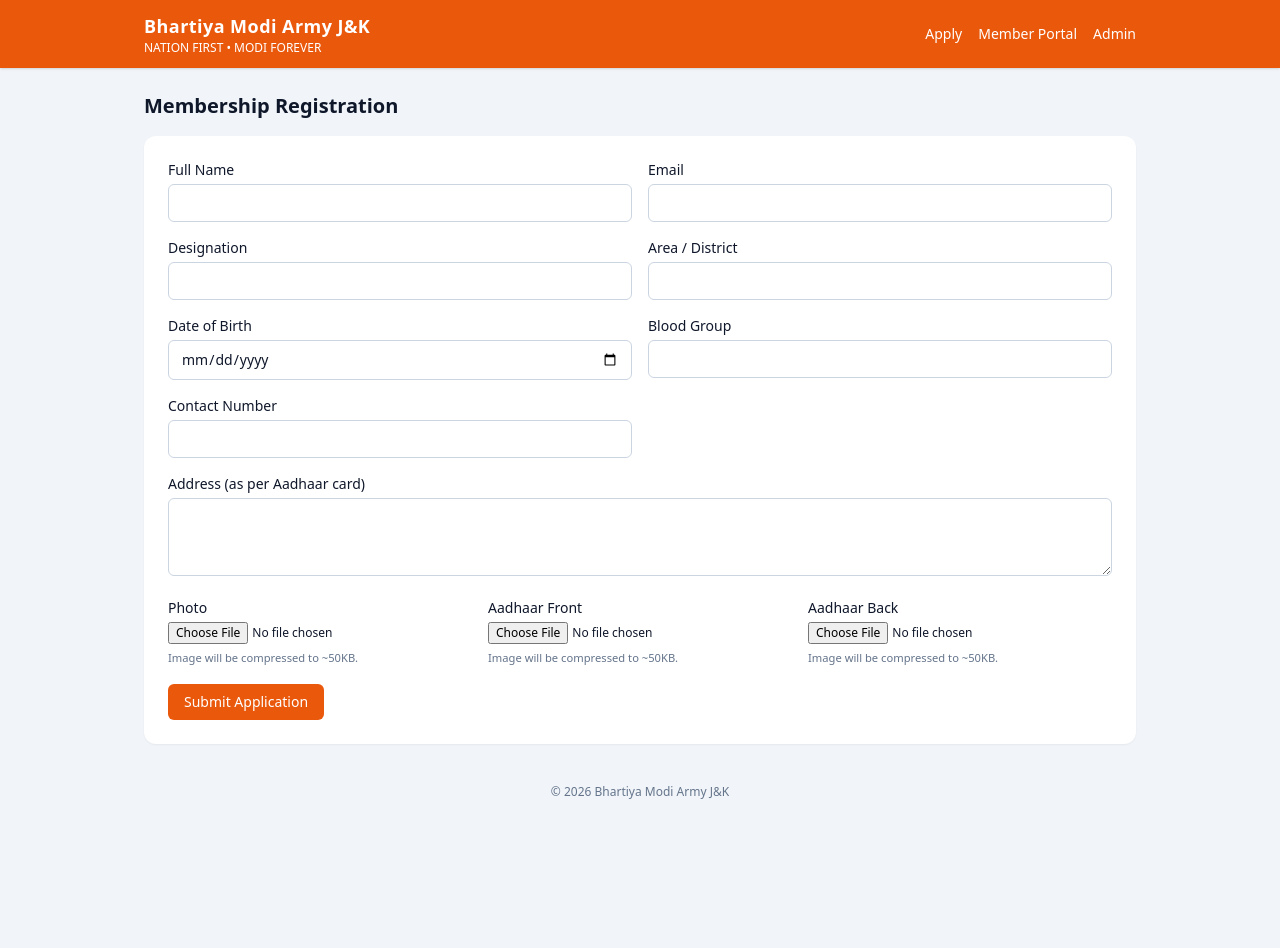
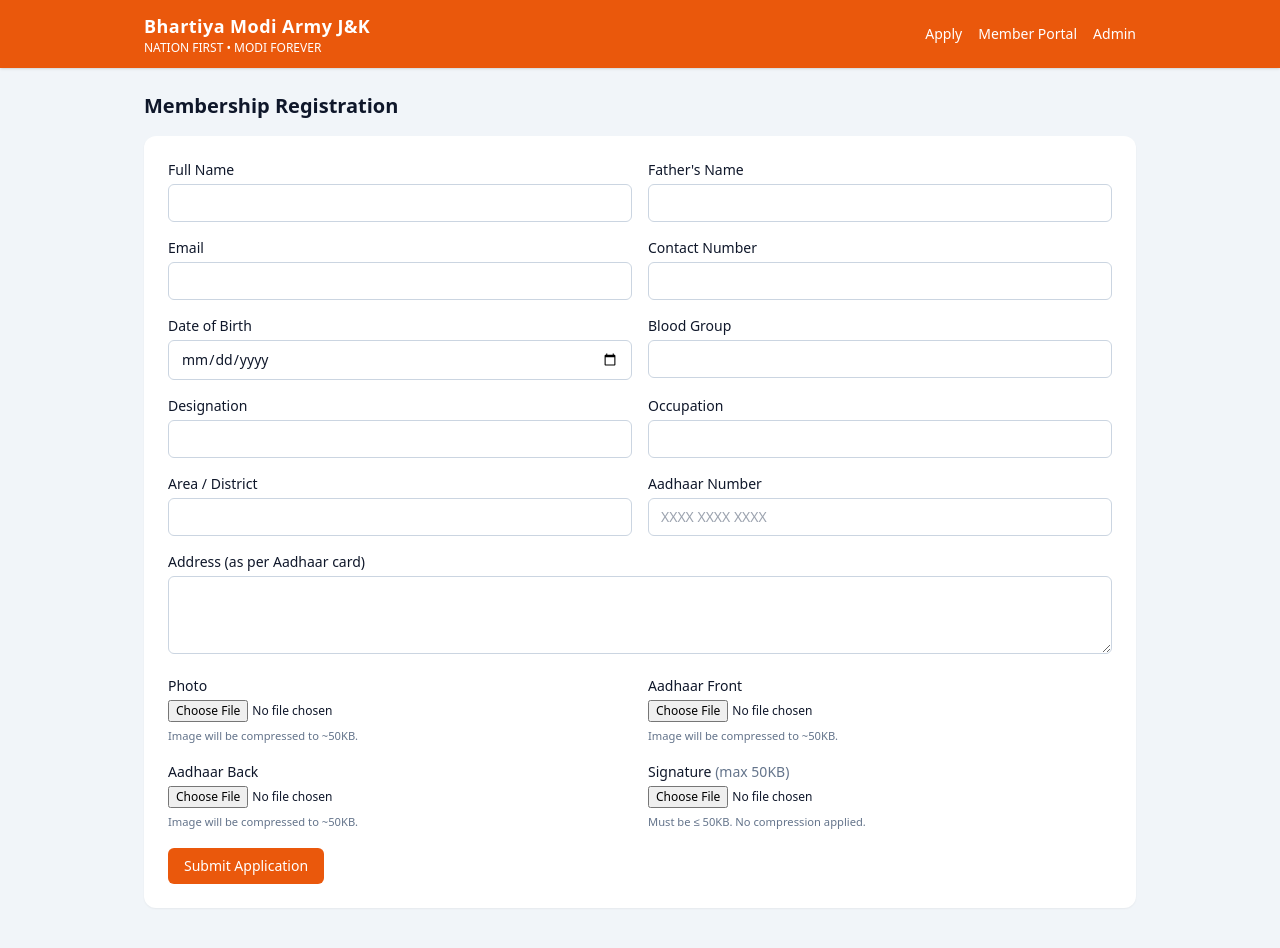
Before and after one commit to BMA-jk/membership, a React (Vite) app: page / in a window 1280 px wide. Shown: the top 948 px of the page. Before the commit the page ends 816 px from the top, so only its background shows below. Built offline with nearby package versions, Linux system fonts and the light colour scheme; no server answers.

Commit message:
Add father name, occupation, aadhaar no, signature fields

```diff
--- a/src/pages/PublicRegistration.tsx
+++ b/src/pages/PublicRegistration.tsx
@@ -6,17 +6,22 @@
 export const PublicRegistration: React.FC = () => {
   const [form, setForm] = useState({
     full_name: '',
+    father_name: '',
     email: '',
     designation: '',
+    occupation: '',
     area_district: '',
     dob: '',
     blood_group: '',
     contact_no: '',
     address: '',
+    aadhaar_no: '',
   });
   const [photo, setPhoto] = useState<File | null>(null);
   const [aadhaarFront, setAadhaarFront] = useState<File | null>(null);
   const [aadhaarBack, setAadhaarBack] = useState<File | null>(null);
+  const [signature, setSignature] = useState<File | null>(null);
+  const [signatureError, setSignatureError] = useState<string | null>(null);
   const [submitting, setSubmitting] = useState(false);
   const [successId, setSuccessId] = useState<string | null>(null);
   const [errorMsg, setErrorMsg] = useState<string | null>(null);
@@ -28,51 +33,70 @@
     setForm((prev) => ({ ...prev, [name]: value }));
   };
 
-  // Convert empty strings to null so optional DB columns don't get bad values
+  const handleSignatureChange = (file: File | null) => {
+    setSignatureError(null);
+    if (!file) { setSignature(null); return; }
+    if (file.size > 50 * 1024) {
+      setSignatureError(`File is ${Math.round(file.size / 1024)}KB — must be 50KB or less.`);
+      setSignature(null);
+      return;
+    }
+    setSignature(file);
+  };
+
   const nullify = (val: string) => val.trim() === '' ? null : val.trim();
 
   const handleSubmit = async (e: React.FormEvent) => {
     e.preventDefault();
     setErrorMsg(null);
     if (!photo || !aadhaarFront || !aadhaarBack) {
-      setErrorMsg('Please upload all required images.');
+      setErrorMsg('Please upload your photo and both Aadhaar images.');
+      return;
+    }
+    if (!signature) {
+      setErrorMsg('Please upload your signature image (max 50KB).');
       return;
     }
     setSubmitting(true);
     try {
       const memberId = crypto.randomUUID();
+      const basePath = `members/${memberId}`;
 
-      const basePath = `members/${memberId}`;
       const photoPath = await uploadCompressedImage(photo, `${basePath}/photo.jpg`);
-      const aadhaarFrontPath = await uploadCompressedImage(
-        aadhaarFront,
-        `${basePath}/aadhaar-front.jpg`,
-      );
-      const aadhaarBackPath = await uploadCompressedImage(
-        aadhaarBack,
-        `${basePath}/aadhaar-back.jpg`,
-      );
+      const aadhaarFrontPath = await uploadCompressedImage(aadhaarFront, `${basePath}/aadhaar-front.jpg`);
+      const aadhaarBackPath = await uploadCompressedImage(aadhaarBack, `${basePath}/aadhaar-back.jpg`);
+
+      // Upload signature as-is (already validated ≤50KB, no compression)
+      const sigExt = signature.name.split('.').pop() || 'png';
+      const sigPath = `${basePath}/signature.${sigExt}`;
+      const { error: sigUploadError } = await supabase.storage
+        .from('member-documents')
+        .upload(sigPath, signature, { contentType: signature.type, upsert: true });
+      if (sigUploadError) throw sigUploadError;
 
       const { error } = await supabase
         .from('members')
         .insert({
           id: memberId,
           full_name: form.full_name.trim(),
+          father_name: nullify(form.father_name),
           email: form.email.trim(),
           contact_no: form.contact_no.trim(),
           address: form.address.trim(),
           designation: nullify(form.designation),
+          occupation: nullify(form.occupation),
           area_district: nullify(form.area_district),
-          dob: nullify(form.dob),           // date column — must be null, not ""
+          dob: nullify(form.dob),
           blood_group: nullify(form.blood_group),
+          aadhaar_no: nullify(form.aadhaar_no),
           photo_url: photoPath,
           aadhaar_front_url: aadhaarFrontPath,
           aadhaar_back_url: aadhaarBackPath,
+          signature_url: sigPath,
           status: 'pending',
         });
 
       if (error) throw error;
-
       setSuccessId(memberId);
     } catch (err: any) {
       console.error(err);
@@ -85,16 +109,11 @@
   if (successId) {
     return (
       <PageShell title="Membership Application Submitted">
-        <p className="mb-4">
-          Thank you for applying for membership of Bhartiya Modi Army J&K.
-        </p>
-        <p className="mb-2 text-sm">
-          Your application ID is:
-        </p>
+        <p className="mb-4">Thank you for applying for membership of Bhartiya Modi Army J&K.</p>
+        <p className="mb-2 text-sm">Your application ID is:</p>
         <p className="font-mono font-semibold text-lg mb-4">{successId}</p>
         <p className="text-sm text-slate-600">
-          You will receive an email once your application is approved or
-          rejected.
+          You will receive an email once your application is approved or rejected.
         </p>
       </PageShell>
     );
@@ -104,58 +123,26 @@
     <PageShell title="Membership Registration">
       <form className="space-y-4" onSubmit={handleSubmit}>
         <div className="grid grid-cols-1 sm:grid-cols-2 gap-4">
+          <Input label="Full Name" name="full_name" value={form.full_name} onChange={handleChange} required />
+          <Input label="Father's Name" name="father_name" value={form.father_name} onChange={handleChange} required />
+          <Input label="Email" name="email" type="email" value={form.email} onChange={handleChange} required />
+          <Input label="Contact Number" name="contact_no" value={form.contact_no} onChange={handleChange} required />
+          <Input label="Date of Birth" name="dob" type="date" value={form.dob} onChange={handleChange} />
+          <Input label="Blood Group" name="blood_group" value={form.blood_group} onChange={handleChange} />
+          <Input label="Designation" name="designation" value={form.designation} onChange={handleChange} />
+          <Input label="Occupation" name="occupation" value={form.occupation} onChange={handleChange} />
+          <Input label="Area / District" name="area_district" value={form.area_district} onChange={handleChange} />
           <Input
-            label="Full Name"
-            name="full_name"
-            value={form.full_name}
+            label="Aadhaar Number"
+            name="aadhaar_no"
+            value={form.aadhaar_no}
             onChange={handleChange}
-            required
-          />
-          <Input
-            label="Email"
-            name="email"
-            type="email"
-            value={form.email}
-            onChange={handleChange}
-            required
-          />
-          <Input
-            label="Designation"
-            name="designation"
-            value={form.designation}
-            onChange={handleChange}
-          />
-          <Input
-            label="Area / District"
-            name="area_district"
-            value={form.area_district}
-            onChange={handleChange}
-          />
-          <Input
-            label="Date of Birth"
-            name="dob"
-            type="date"
-            value={form.dob}
-            onChange={handleChange}
-          />
-          <Input
-            label="Blood Group"
-            name="blood_group"
-            value={form.blood_group}
-            onChange={handleChange}
-          />
-          <Input
-            label="Contact Number"
-            name="contact_no"
-            value={form.contact_no}
-            onChange={handleChange}
-            required
+            maxLength={14}
+            placeholder="XXXX XXXX XXXX"
           />
         </div>
         <div>
-          <label className="block text-sm font-medium mb-1">
-            Address (as per Aadhaar card)
-          </label>
+          <label className="block text-sm font-medium mb-1">Address (as per Aadhaar card)</label>
           <textarea
             name="address"
             value={form.address}
@@ -165,14 +152,25 @@
             rows={3}
           />
         </div>
-        <div className="grid grid-cols-1 sm:grid-cols-3 gap-4 text-sm">
+        <div className="grid grid-cols-1 sm:grid-cols-2 gap-4 text-sm">
           <FileInput label="Photo" onChange={setPhoto} />
           <FileInput label="Aadhaar Front" onChange={setAadhaarFront} />
           <FileInput label="Aadhaar Back" onChange={setAadhaarBack} />
+          <div className="flex flex-col">
+            <label className="mb-1 text-sm font-medium">Signature <span className="text-slate-500 font-normal">(max 50KB)</span></label>
+            <input
+              type="file"
+              accept="image/*"
+              onChange={(e) => handleSignatureChange(e.target.files?.[0] || null)}
+              className="text-xs"
+            />
+            {signatureError
+              ? <p className="text-[0.7rem] text-red-500 mt-1">{signatureError}</p>
+              : <p className="text-[0.7rem] text-slate-500 mt-1">Must be ≤ 50KB. No compression applied.</p>
+            }
+          </div>
         </div>
-        {errorMsg && (
-          <p className="text-sm text-red-600">{errorMsg}</p>
-        )}
+        {errorMsg && <p className="text-sm text-red-600">{errorMsg}</p>}
         <button
           type="submit"
           disabled={submitting}
@@ -185,8 +183,7 @@
   );
 };
 
-interface InputProps
-  extends React.InputHTMLAttributes<HTMLInputElement> {
+interface InputProps extends React.InputHTMLAttributes<HTMLInputElement> {
   label: string;
 }
 
@@ -214,8 +211,6 @@
       onChange={(e) => onChange(e.target.files?.[0] || null)}
       className="text-xs"
     />
-    <p className="text-[0.7rem] text-slate-500 mt-1">
-      Image will be compressed to ~50KB.
-    </p>
+    <p className="text-[0.7rem] text-slate-500 mt-1">Image will be compressed to ~50KB.</p>
   </div>
 );
--- a/src/types.ts
+++ b/src/types.ts
@@ -5,15 +5,19 @@
   created_at: string;
   full_name: string;
   email: string;
+  father_name: string | null;
+  occupation: string | null;
   designation: string | null;
   area_district: string | null;
   dob: string | null;
   blood_group: string | null;
   contact_no: string | null;
   address: string | null;
-  photo_url: string | null; // storage path
+  aadhaar_no: string | null;
+  photo_url: string | null;
   aadhaar_front_url: string | null;
   aadhaar_back_url: string | null;
+  signature_url: string | null;
   membership_number: string | null;
   status: MemberStatus;
   rejection_reason: string | null;
```
